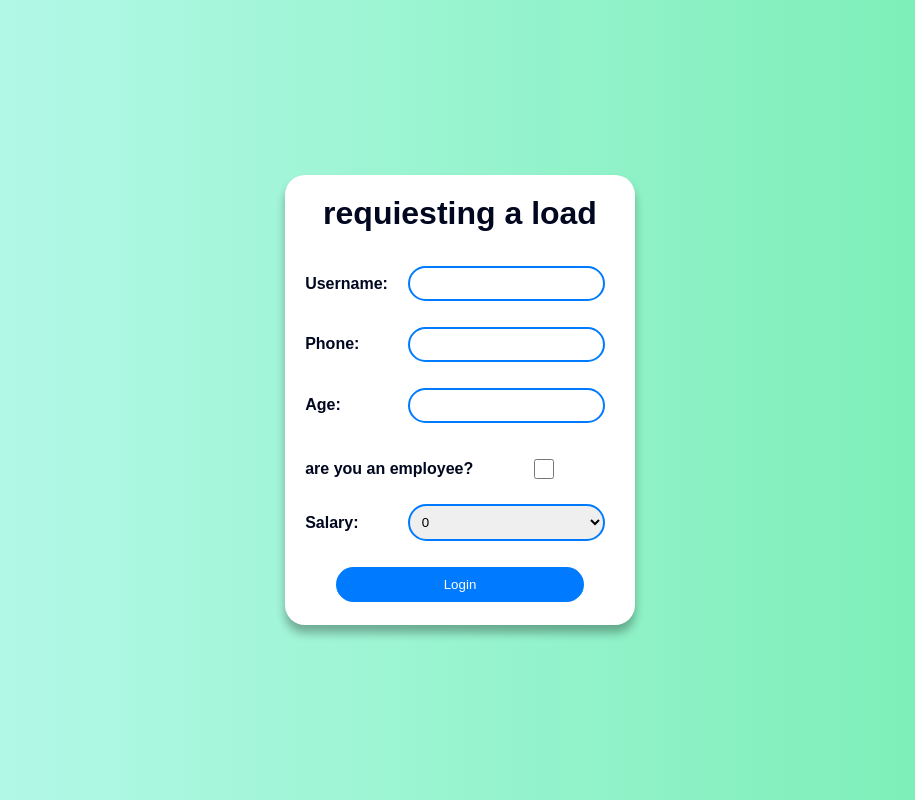
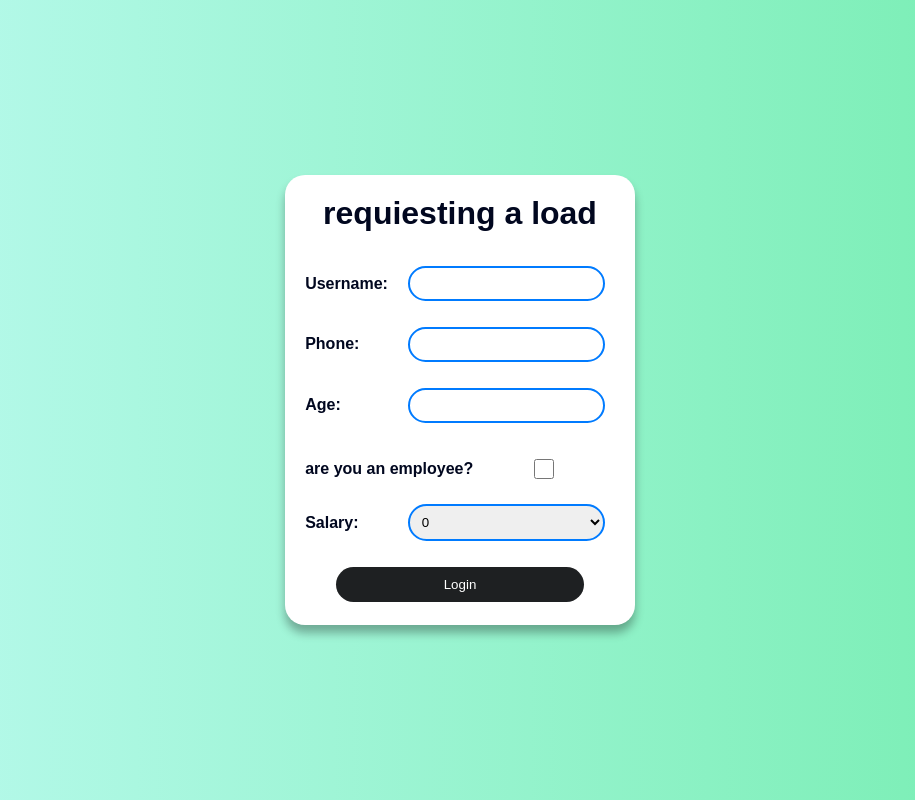
Before and after one commit to Bouyahi-Mohamed/react-journey, a React (Create React App) app: page / in a window 1280 px wide. Shown: the whole page, without its empty margins (180-1095 px from the left). Built offline with nearby package versions, Linux system fonts and the light colour scheme.

Commit message:
complete the Project

```diff
--- a/src/css/Login.css
+++ b/src/css/Login.css
@@ -44,7 +44,7 @@
     width: 100%;
     border: #007bff 2px solid;
 }
-.Login button {
+.active{
     padding: 10px 20px;
     background-color: #007bff;
     color: white;
@@ -56,8 +56,21 @@
     vertical-align: middle;
     border-radius: 40px;
 }
-.Login button:hover {
+.active:hover {
     background-color: #0056b3;
+}
+.inactive {
+    padding: 10px 20px;
+    background-color: #1e2022;
+    color: white;
+    border: none;
+    cursor: pointer;
+    grid-column: 1 / span 2;
+    width: 80%;
+    margin: 0 auto;
+    vertical-align: middle;
+    border-radius: 40px;
+    cursor: not-allowed;
 }
 .Login input[type="text"] {
     width: auto;
--- /dev/null
+++ b/src/css/MessagePopup.css
@@ -0,0 +1,32 @@
+.popup {
+  position: fixed;
+  top: 0;
+  left: 0;
+  width: 100%;
+  height: 100%;
+  background: rgba(0,0,0,0.5);
+  display: flex;
+  align-items: center;
+  justify-content: center;
+}
+
+.popup-content {
+  background: white;
+  font-size: 25px;
+  font-weight: bold;
+  padding: 20px;
+  border-radius: 8px;
+  text-align: center;
+  border: 1px solid #ccc;
+  box-shadow: 0 2px 10px rgba(0,0,0,0.1);
+  width: 40%;
+
+}
+.error {
+  color: red;
+  font-weight: bold;
+}
+.success {
+  color: green;
+  font-weight: bold;
+}
--- a/src/js/App.js
+++ b/src/js/App.js
@@ -1,10 +1,18 @@
 import '../css/App.css';
 import Login from './components/Login';
-import '../css/Login.css';
+import MessagePopup from './components/MessagePopup';
+import { useState } from 'react';
 function App() {
+    const [showPopup, setShowPopup] = useState({
+                                                className: '',
+                                                visible: false,
+                                                message: ''
+                                              });
+
   return (
     <div className="App">
-      <Login />
+      {showPopup.visible && <MessagePopup showPopup={showPopup} setShowPopup={setShowPopup} />}
+      <Login showPopup={showPopup} setShowPopup={setShowPopup} />
     </div>
   );
 }
--- a/src/js/components/Login.js
+++ b/src/js/components/Login.js
@@ -1,6 +1,6 @@
 import '../../css/Login.css';
 import { useState } from 'react';
-function Login() {
+function Login({showPopup, setShowPopup}) {
     let [formData, setFormData] = useState({
         username: '',
         phone: '',
@@ -11,7 +11,25 @@ function Login() {
 
     const handleFormSubmit = (e) => {
         e.preventDefault();
-        console.log(formData);
+        if (!formData.username || !formData.phone || !formData.age) {
+            setShowPopup({ visible: true, message: 'Please fill in all fields.' , className: 'error' });
+            return;
+        }
+        if (isNaN(formData.age) || isNaN(formData.phone)) {
+            setShowPopup({ visible: true, message: 'Age and Phone must be numbers.', className: 'error' });
+            return;
+        }
+        if (formData.age < 18 || formData.age > 65) {
+            setShowPopup({ visible: true, message: 'Age must be between 18 and 65.', className: 'error' });
+            return;
+        }
+        if (formData.phone.length !== 8) {
+            setShowPopup({ visible: true, message: 'Phone must be 8 digits long.', className: 'error' });
+            return;
+        }
+
+        // Here you can add logic to handle the form submission, like sending data to an API
+        setShowPopup({ visible: true, message: 'Form submitted successfully!', className: 'success' });
     };
 
     return (
@@ -51,7 +69,7 @@ function Login() {
                     <option value="5000">5000</option>
                 </select>
 
-            <button type="submit" onClick={handleFormSubmit}>Login</button>
+            <button className={formData.username && formData.phone && formData.age ? 'active' : 'inactive'} type="submit" disabled={!(formData.username && formData.phone && formData.age)} onClick={handleFormSubmit}>Login</button>
         </form>
 
         </div>
--- /dev/null
+++ b/src/js/components/MessagePopup.js
@@ -0,0 +1,11 @@
+import "../../css/MessagePopup.css";
+function MessagePopup({ showPopup, setShowPopup }) {
+  return (
+    <div className="popup" onClick={(e) => e.target === e.currentTarget &&  setShowPopup({ visible: false, message: '', className: '' })} >
+      <div className="popup-content">
+        <p className={showPopup.className}>{showPopup.message}</p>
+      </div>
+    </div>
+  );
+}
+export default MessagePopup;
```
